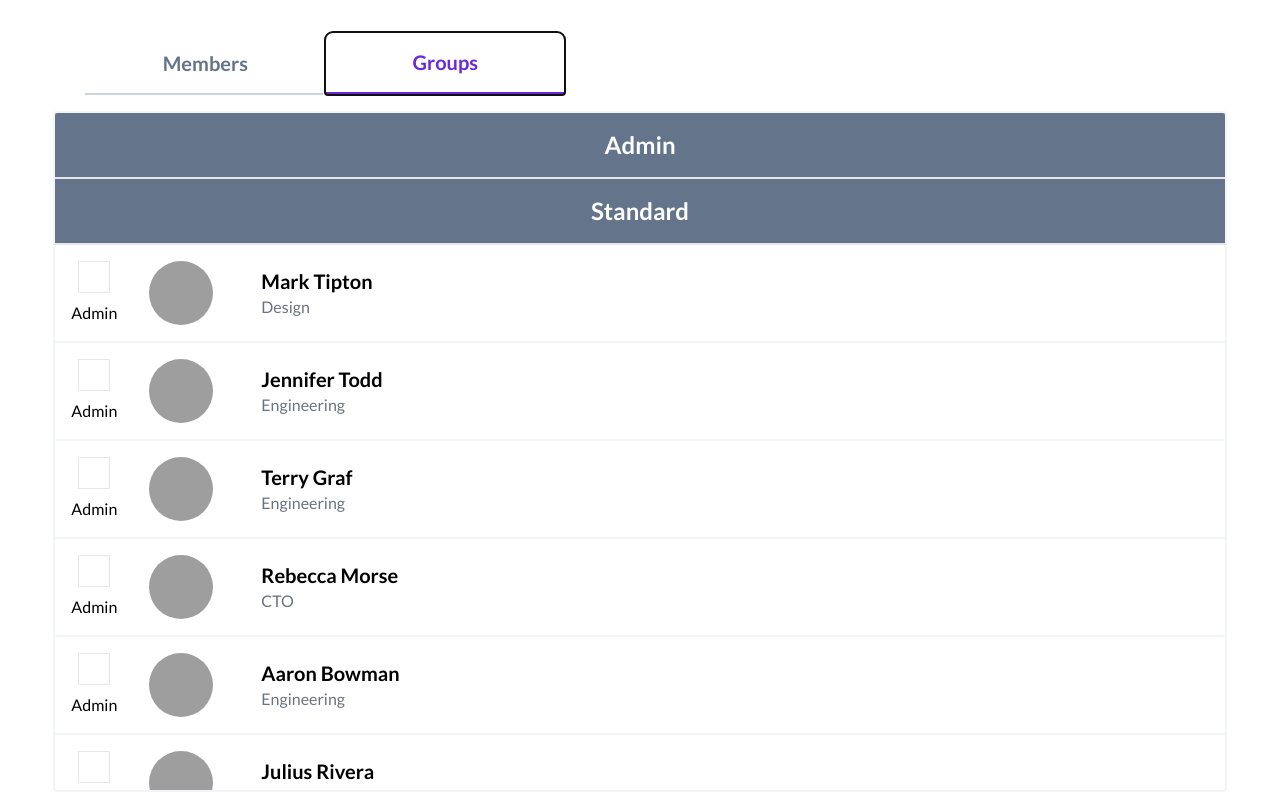
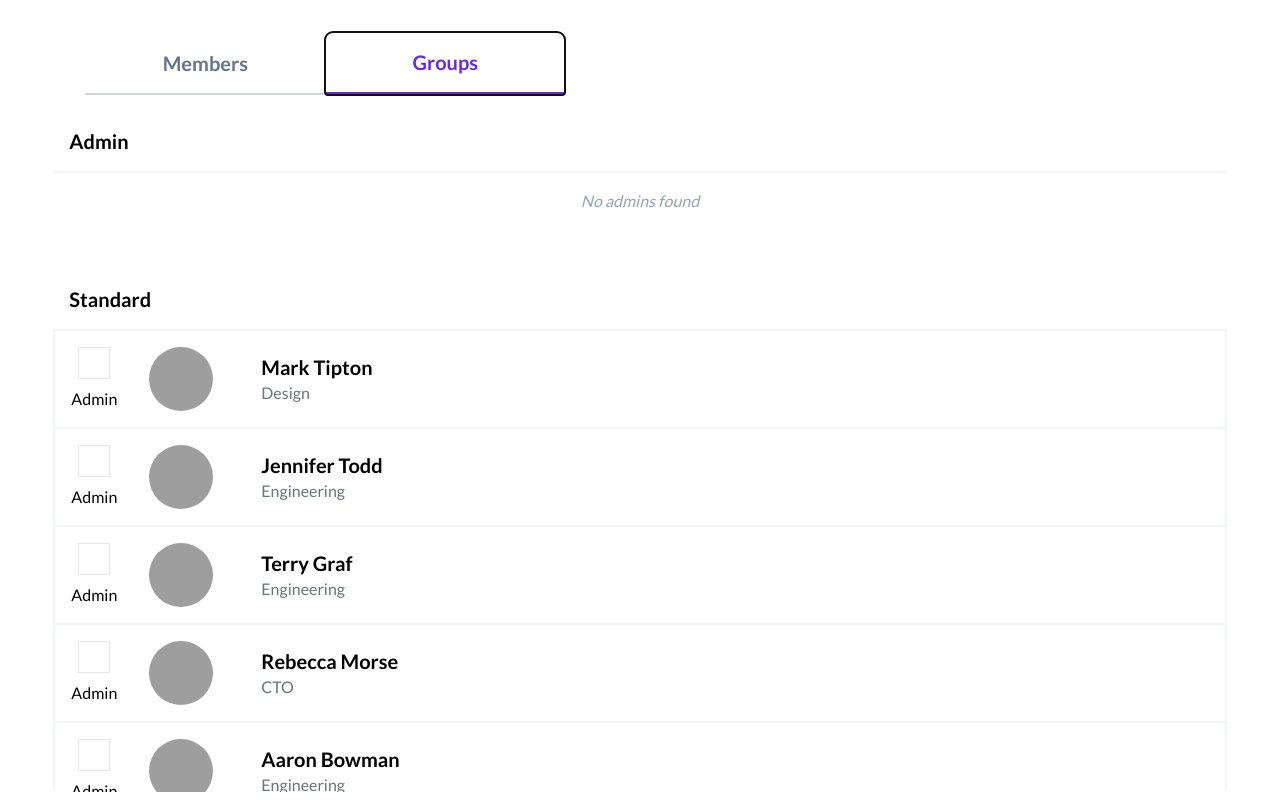
Before and after one commit to babramczyk/member-list-take-home, a React (Create React App) app: page / in a window 1280 px wide. Both pictures are taken after a click on the tab "Groups". Built offline with nearby package versions, Linux system fonts and the light colour scheme; grey boxes are pictures that could not be loaded.

Commit message:
add empty list messages

```diff
--- a/src/App.tsx
+++ b/src/App.tsx
@@ -4,6 +4,7 @@ import "./App.css";
 import { MemberRow, getMemberRowSkeletonList } from "./components/MemberRow";
 import * as Tabs from "@radix-ui/react-tabs";
 import { RowDivider } from "./components/RowDivider";
+import { EmptyListMessage } from "./components/EmptyListMessage";
 
 export default function App() {
   const [members, setMembers] = useState<Member[] | null>(null);
@@ -45,9 +46,15 @@ export default function App() {
     // TODO: Look into a more graceful solution here. This way is good perf-wise and allows the rendered element to be re-used and it to retain focus, but it's still not super intuitive or leave an easy way to scale in the future when we might want more headers
     let hasRenderedStandardHeader = false;
 
+    // TODO: Fix this, this ugly, and sucks for perf. We should probably just segment the full list, and have a component that renders a divider / header, and then rows if there are some or the empty message if not
+    const hasAdmin = members.some((member) => member.admin);
+    const hasStandard = members.some((member) => !member.admin);
+
     return (
       <ol>
         <RowDivider>Admin</RowDivider>
+        {!hasAdmin && <EmptyListMessage>No admins found</EmptyListMessage>}
+
         {[...members]
           .sort((a, b) => (a.admin ? -1 : 1))
           .map((member) => {
@@ -59,7 +66,9 @@ export default function App() {
 
             return (
               <Fragment key={member.id}>
-                {willRenderStandardHeader && <RowDivider>Standard</RowDivider>}
+                {willRenderStandardHeader && (
+                  <RowDivider className="mt-10">Standard</RowDivider>
+                )}
                 <MemberRow
                   member={member}
                   onToggleAdmin={() => onToggleAdmin(member.id)}
@@ -67,13 +76,21 @@ export default function App() {
               </Fragment>
             );
           })}
+
+        {!hasRenderedStandardHeader && (
+          <RowDivider className="mt-10">Standard</RowDivider>
+        )}
+        {!hasStandard && (
+          <EmptyListMessage>No standard users found</EmptyListMessage>
+        )}
       </ol>
     );
   }, [members, onToggleAdmin]);
 
   // TODO: This is weird... Maybe just make a util component for a Tab?
   /* TODO: Figure out a better way to do this for active tab styling (Tab class)... I like being able to style based on something I can target with a selector (i.e. `data-state` attribute), but don't know right now how that can be done gracefully with Tailwind */
-  const tabClassName = "border-b-2 border-slate-300 text-slate-500 rounded-t-lg py-4 px-10 w-60 text-xl font-bold Tab";
+  const tabClassName =
+    "border-b-2 border-slate-300 text-slate-500 rounded-t-lg py-4 px-10 w-60 text-xl font-bold Tab";
 
   return (
     <Tabs.Root
@@ -88,7 +105,7 @@ export default function App() {
           Groups
         </Tabs.Trigger>
       </Tabs.List>
-      <div className="flex flex-col overflow-auto rounded border-2 border-slate-100">
+      <div className="flex flex-col overflow-auto rounded">
         <Tabs.Content value="members">
           <ol>
             {/* TODO: Figure out a fancy way to not recreate elements for each row when we switch tabs? Would be better for perf if we need that one day, + could do some fun animation stuff as rows move around */}
--- /dev/null
+++ b/src/components/EmptyListMessage.tsx
@@ -0,0 +1,9 @@
+import { ReactNode } from "react";
+
+export function EmptyListMessage({ children }: { children: ReactNode }) {
+  return (
+    <div className="p-4 text-center italic text-slate-400">
+      {children}
+    </div>
+  );
+}
--- a/src/components/MemberRow.tsx
+++ b/src/components/MemberRow.tsx
@@ -16,9 +16,9 @@ export function MemberRow({
   return (
     // TODO: In the future, we might want to let consumers specify the tag to user here. i.e. there's theoretically use cases where we're not rendering this row in a list 🤷🏼‍♂️ and in that case, we might just want a <div>
     <li
-      className={`border-b-2 border-slate-100 p-4 flex flex-col
-                  transition-all ease-in-out duration-300
-                  ${applyAdminStyles && member.admin ? "ml-12" : ""}`}
+      className={`border-b-2 border-x-2 border-slate-100 p-4 flex flex-col transition-all ease-in-out duration-300 ${
+        applyAdminStyles && member.admin ? "ml-12" : ""
+      }`}
     >
       <div className="flex flex-row items-center gap-8">
         {/* TODO: Reconsider where this goes, what the UI looks for it, etc. Current state is very barebones and kind of gross */}
--- a/src/components/RowDivider.tsx
+++ b/src/components/RowDivider.tsx
@@ -4,9 +4,17 @@ import { ReactNode } from "react";
 /**
  * A header / divider to separate rows in our member table into separate, meaningful sections
  */
-export function RowDivider({ children }: { children: ReactNode }) {
+export function RowDivider({
+  children,
+  className,
+}: {
+  children: ReactNode;
+  className?: string;
+}) {
   return (
-    <div className="bg-slate-500 text-white text-2xl text-center p-4 border-b-2 font-bold">
+    <div
+      className={`text-xl p-4 border-b-2 border-slate-100 font-bold ${className}`}
+    >
       {children}
     </div>
   );
```
Also changed, not shown: 1 other file (tests, documents, lock files or other folders).
